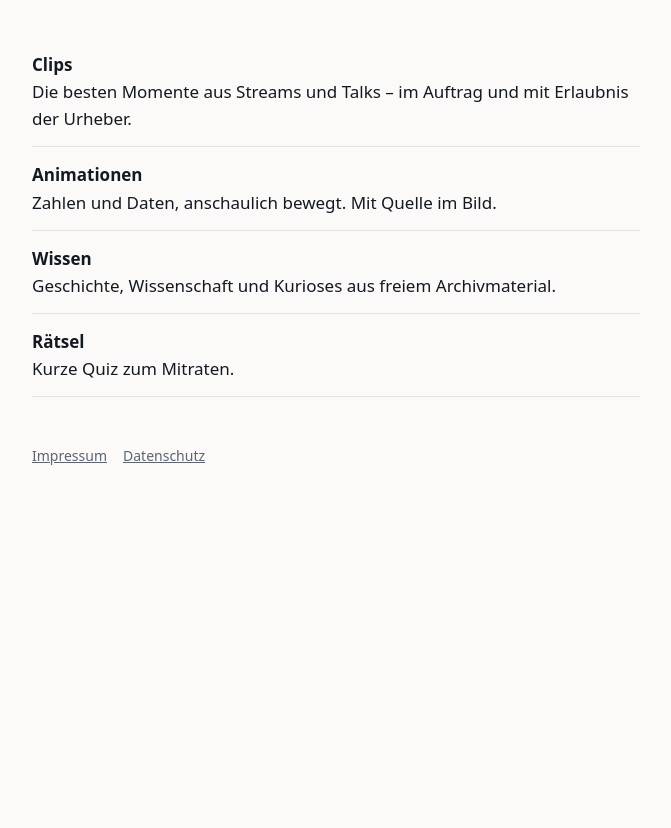
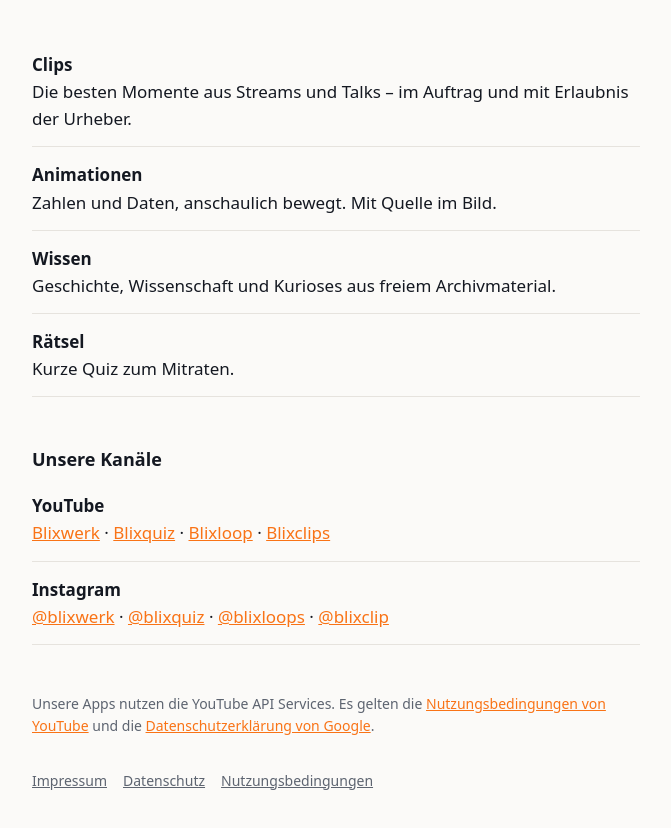
Before and after one commit to BlixWerk/blixwerk.github.io, a plain HTML site: page index.html in a window 1280 px wide. Shown: the part 216-1044 px from the top of the page, without its empty margins (304-975 px from the left). Before the commit the page ends 800 px from the top, so only its background shows below. Drawn offline with Linux system fonts and the light colour scheme.

Commit message:
Add files via upload

```diff
--- a/index.html
+++ b/index.html
@@ -22,6 +22,7 @@
 li b{display:block}
 footer{font-size:14px;color:var(--leise)}
 footer a{color:var(--leise);margin-right:16px}
+h2.kanaele{font-size:18px;margin:0 0 4px}.hinweis{font-size:14px;color:var(--leise);margin:0 0 32px}li a,.hinweis a{color:var(--akzent)}
 </style>
 </head>
 <body>
@@ -37,7 +38,13 @@
 <li><b>Wissen</b>Geschichte, Wissenschaft und Kurioses aus freiem Archivmaterial.</li>
 <li><b>Rätsel</b>Kurze Quiz zum Mitraten.</li>
 </ul>
-<footer><a href="impressum.html">Impressum</a><a href="datenschutz.html">Datenschutz</a></footer>
+<h2 class="kanaele">Unsere Kanäle</h2>
+<ul>
+<li><b>YouTube</b><a href="https://www.youtube.com/@blixwerkyt">Blixwerk</a> · <a href="https://www.youtube.com/@blixquiz">Blixquiz</a> · <a href="https://www.youtube.com/@blixloop">Blixloop</a> · <a href="https://www.youtube.com/@blixclips">Blixclips</a></li>
+<li><b>Instagram</b><a href="https://www.instagram.com/blixwerk/">@blixwerk</a> · <a href="https://www.instagram.com/blixquiz/">@blixquiz</a> · <a href="https://www.instagram.com/blixloops/">@blixloops</a> · <a href="https://www.instagram.com/blixclip/">@blixclip</a></li>
+</ul>
+<p class="hinweis">Unsere Apps nutzen die YouTube API Services. Es gelten die <a href="https://www.youtube.com/t/terms">Nutzungsbedingungen von YouTube</a> und die <a href="https://policies.google.com/privacy">Datenschutzerklärung von Google</a>.</p>
+<footer><a href="impressum.html">Impressum</a><a href="datenschutz.html">Datenschutz</a><a href="nutzungsbedingungen.html">Nutzungsbedingungen</a></footer>
 </main>
 </body>
 </html>
```
